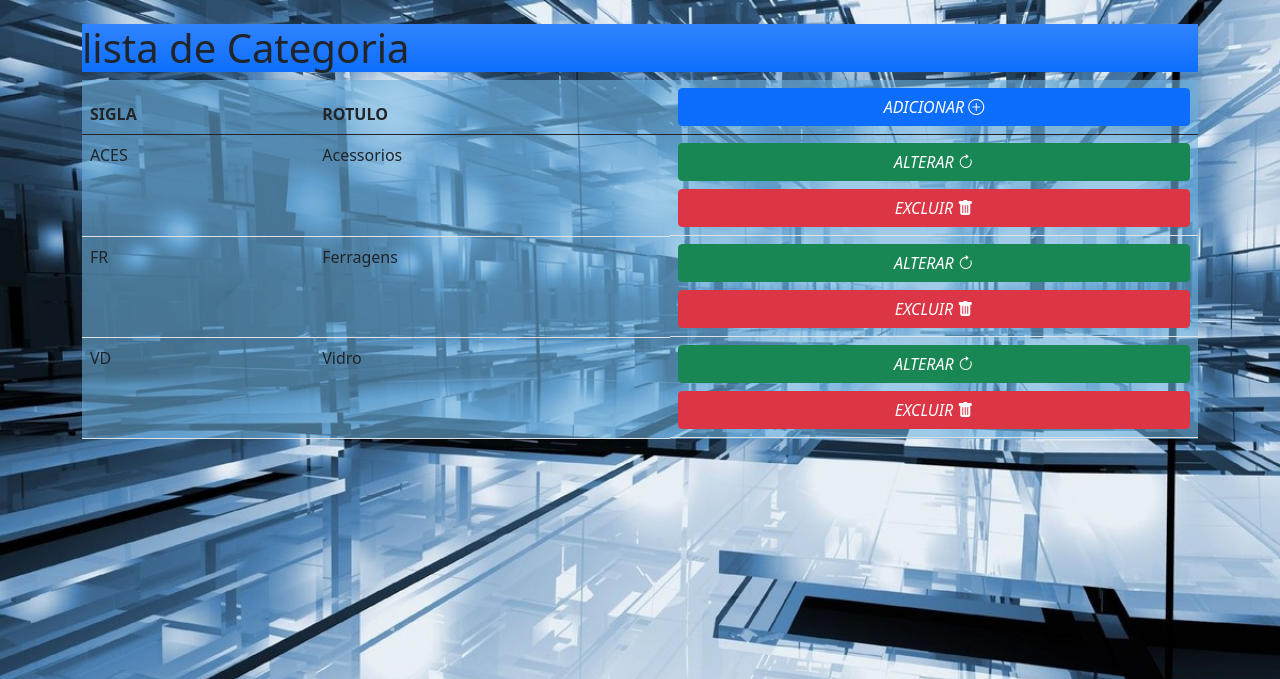
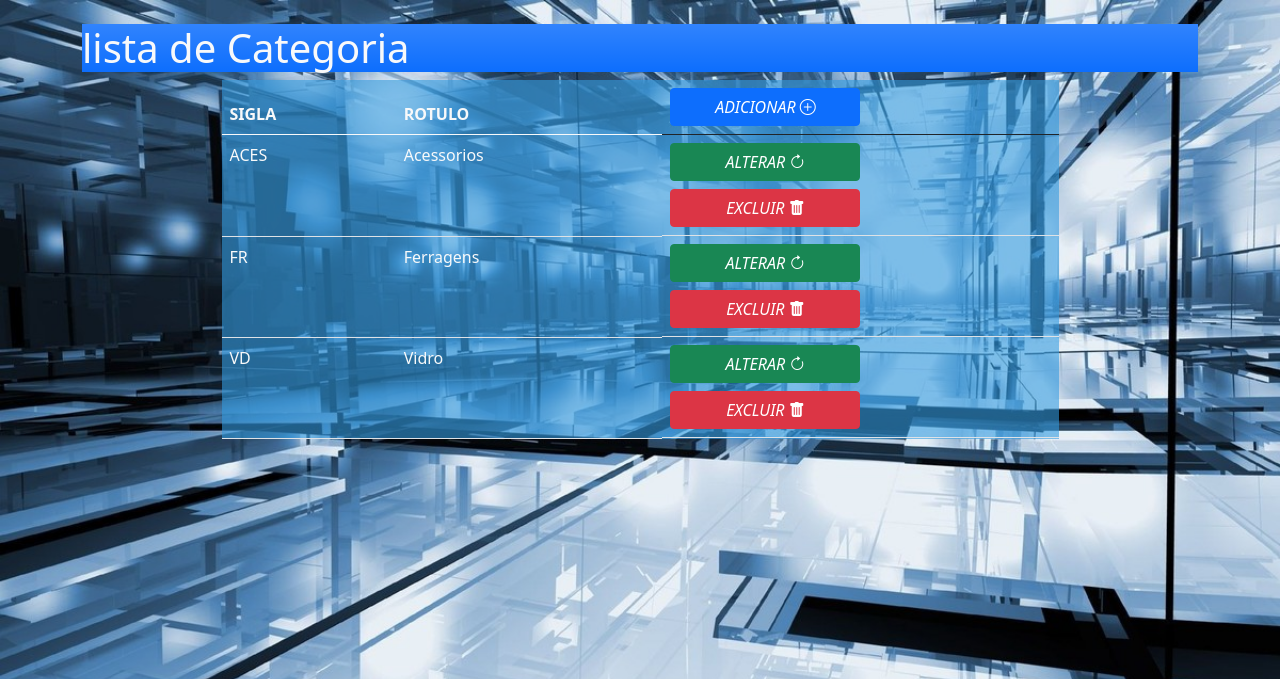
Before and after one commit to Cardosojr0202/projeto_vidro, a PHP site: page /lista_categoria.php in a window 1280 px wide. Shown: the top 679 px of the page. Run offline with PHP 8.4, Linux system fonts and the light colour scheme; data comes from the database, SQL or seed files in the repository.

Commit message:
insere pront

```diff
--- a/admin/lista_categoria.php
+++ b/admin/lista_categoria.php
@@ -15,7 +15,7 @@ $totalrows = ($list)->fetch_assoc();
     <meta charset="UTF-8">
     <meta http-equiv="X-UA-Compatible" content="IE=edge">
     <meta name="viewport" content="width=device-width, initial-scale=1.0">
-    <title>lista categoria</title>
+    <title> Categoria - Lista</title>
     <link rel="stylesheet" href="../css/bootstrap.min.css" >
     <!-- Link para CSS específico -->
     <link rel="stylesheet" href="../css/meu_estilo.css">
@@ -24,20 +24,20 @@ $totalrows = ($list)->fetch_assoc();
 </head>
 <body class="fundofixo">
     <main class="container"><br>
-        <h1 class="bg-primary bg-gradient">lista de Categoria</h1>
-        <div>
+        <h1 class="text-light bg-primary bg-gradient">lista de Categoria</h1>
+        <div class="mx-auto col-9">
             <table class="table table-hover tbopacidade">
              <!-- thead>tr>th*8 -->
              <thead>
                  <tr>
-                     <th class="d-none">ID</th>
-                     <th>SIGLA</th>
-                     <th>ROTULO</th>
+                     <th class="d-none text-light">ID</th>
+                     <th class="text-light">SIGLA</th>
+                     <th class="text-light">ROTULO</th>
                      <th>
-                         <a href="#" target="_self" class="btn btn-primary d-block" role="button">
+                        <a href="categoria_insere.php" target="_self" class="btn col-6 btn-primary" role="button">
                             <i class="d-xs-none">ADICIONAR </i>
                             <i class="bi bi-plus-circle"></i>
-                         </a>
+                        </a>
                     </th>
                  </tr>
              </thead>
@@ -46,14 +46,14 @@ $totalrows = ($list)->fetch_assoc();
                   <?php do { ?>
                   <tr>
                         <td class="d-none"><?php echo $row['id_categoria'] ?></td>
-                        <td><?php echo $row['sigla_categoria'] ?></td>
-                        <td><?php echo $row['rotulo_categoria'] ?></td>
+                        <td class="text-light"><?php echo $row['sigla_categoria'] ?></td>
+                        <td class="text-light"><?php echo $row['rotulo_categoria'] ?></td>
                         <td class="d-grid gap-2">
-                            <a href="#" class="btn btn-success" role="button">
+                            <a href="#" class="btn col-6 btn-success" role="button">
                                 <i>ALTERAR</i>
                                 <i class="bi bi-arrow-clockwise"></i>
                             </a>
-                            <button data-nome="" data-id="" class="btn btn-danger">
+                            <button data-nome="" data-id="" class="btn col-6 btn-danger">
                                 <i>EXCLUIR</i>
                                 <i class="bi bi-trash-fill"></i>
                             </button>
@@ -62,7 +62,7 @@ $totalrows = ($list)->fetch_assoc();
                   <?php } while ($row = $list->fetch_assoc()); ?>
               </tbody>
             </table>
-        </div>
+        </div><!-- fecha dimensionamento -->
     </main>
 
     <!-- Link arquivos bootstrap script js -->
--- a/admin/modelo_bootstrap.html
+++ b/admin/modelo_bootstrap.html
@@ -8,6 +8,8 @@
     <link rel="stylesheet" href="../css/bootstrap.min.css" >
     <!-- Link para CSS específico -->
     <link rel="stylesheet" href="../css/meu_estilo.css">
+    <!-- Link para icones do bootstrap -->
+    <link rel="stylesheet" href="https://cdn.jsdelivr.net/npm/bootstrap-icons@1.8.2/font/bootstrap-icons.css">
 </head>
 <body>
 
--- a/css/meu_estilo.css
+++ b/css/meu_estilo.css
@@ -1,5 +1,5 @@
 .tbopacidade{
-    background-color: rgba(110, 178, 224, 0.6);
+    background-color: rgba(53, 156, 224, 0.6);
 }
 .fundofixo{
     background: url(../imagens/bg_paralax.jpg) no-repeat fixed;
```
Also changed, not shown: admin/categoria_insere.php (added, +95 -0 lines), 1 other file.
